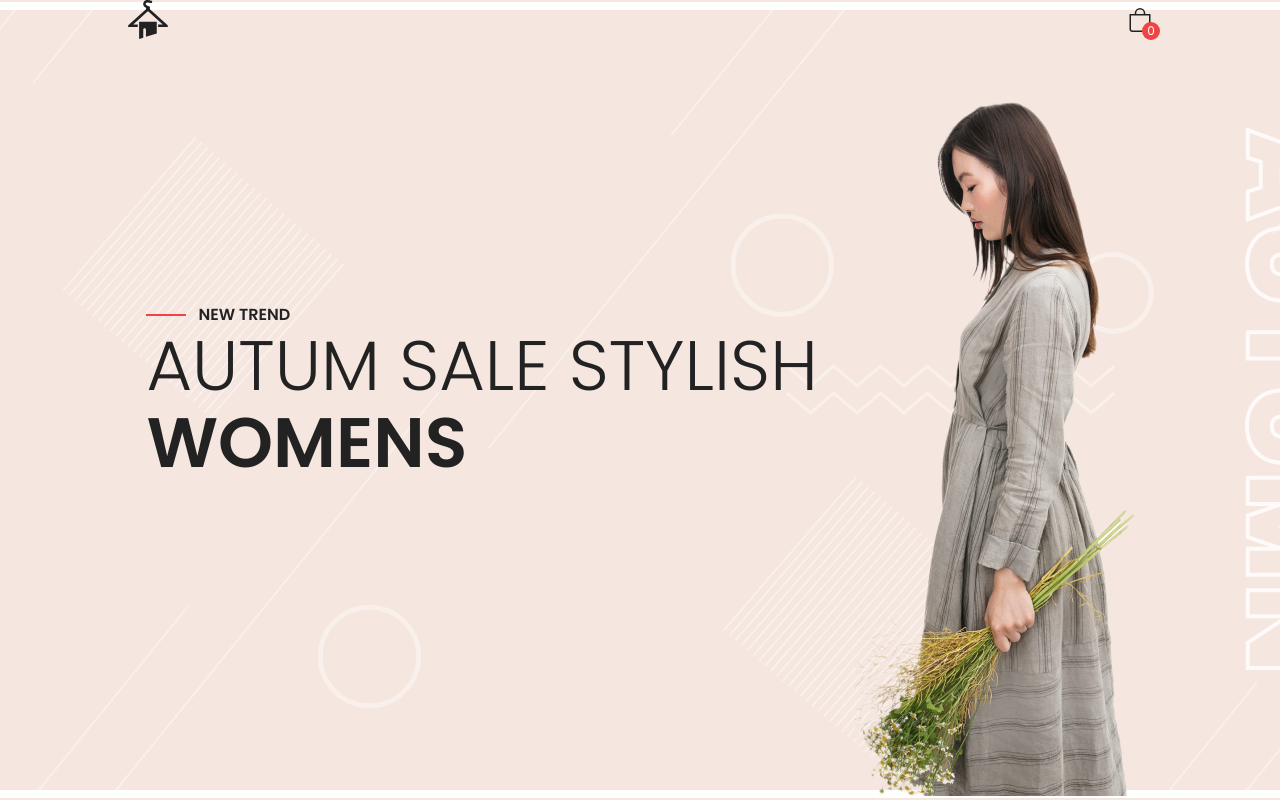
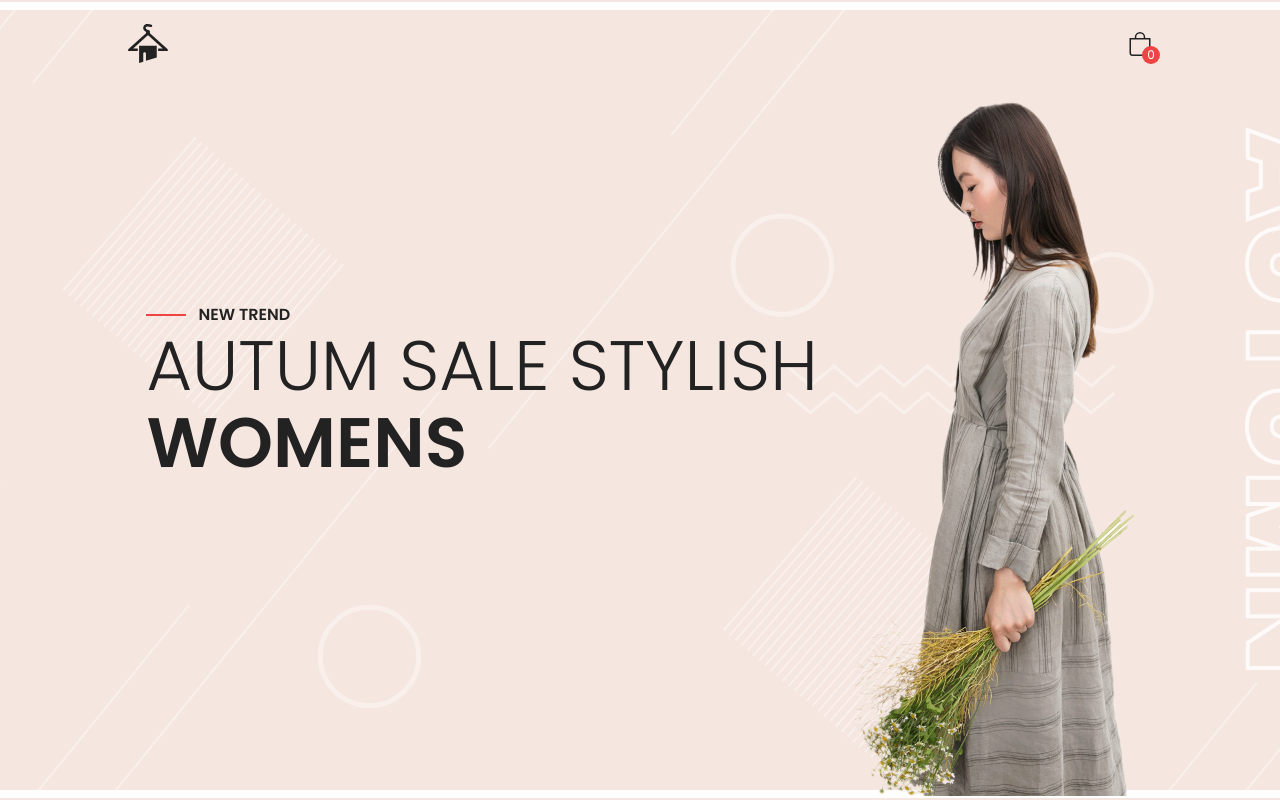
Before and after one commit to ata1de/Ecommerce-Store, a React (Vite) app: page / in a window 1280 px wide. Shown: the top 800 px of the page. Built offline with nearby package versions, Linux system fonts and the light colour scheme; no server answers.

Commit message:
adjusted header

```diff
--- a/src/components/Header.tsx
+++ b/src/components/Header.tsx
@@ -1,4 +1,4 @@
-import React, { useContext } from 'react'
+import React, { useContext, useEffect, useState } from 'react'
 import { SideBarContext } from '../context/SideBarContext'
 import { CartContext } from '../context/CartContext';
 import { BsBag } from 'react-icons/bs';
@@ -9,6 +9,7 @@ const Header = () => {
      // Use o hook useContext para acessar o contexto
      const contextValue = useContext(SideBarContext);
      const cartContextValue = useContext(CartContext)
+     const [isactive, setIsActive] = useState(false)
 
      // Verifica se o contexto não é undefined
      if (!contextValue || !cartContextValue) {
@@ -24,8 +25,14 @@ const Header = () => {
      const cartNumber = cart ? cart.reduce((total, item) => total + item.amount, 0) : 0;
      console.log(cartNumber)
 
+     useEffect(()=>{
+        window.addEventListener('scroll', ()=>{
+          window.scrollY > 60 ? setIsActive(true) : setIsActive(false)
+        })
+     })
+
   return (
-    <header className='w-full fixed z-10 transition-all'>
+    <header className={`${isactive ? 'bg-white py-4 shadow-md' : 'big-none py-6'} fixed w-full z-10 transition-all `}>
       <div className='container flex mx-auto items-center justify-between h-full'>
         <div>
             <img className='w-[40px]'src={logo} alt="logo" />
```
